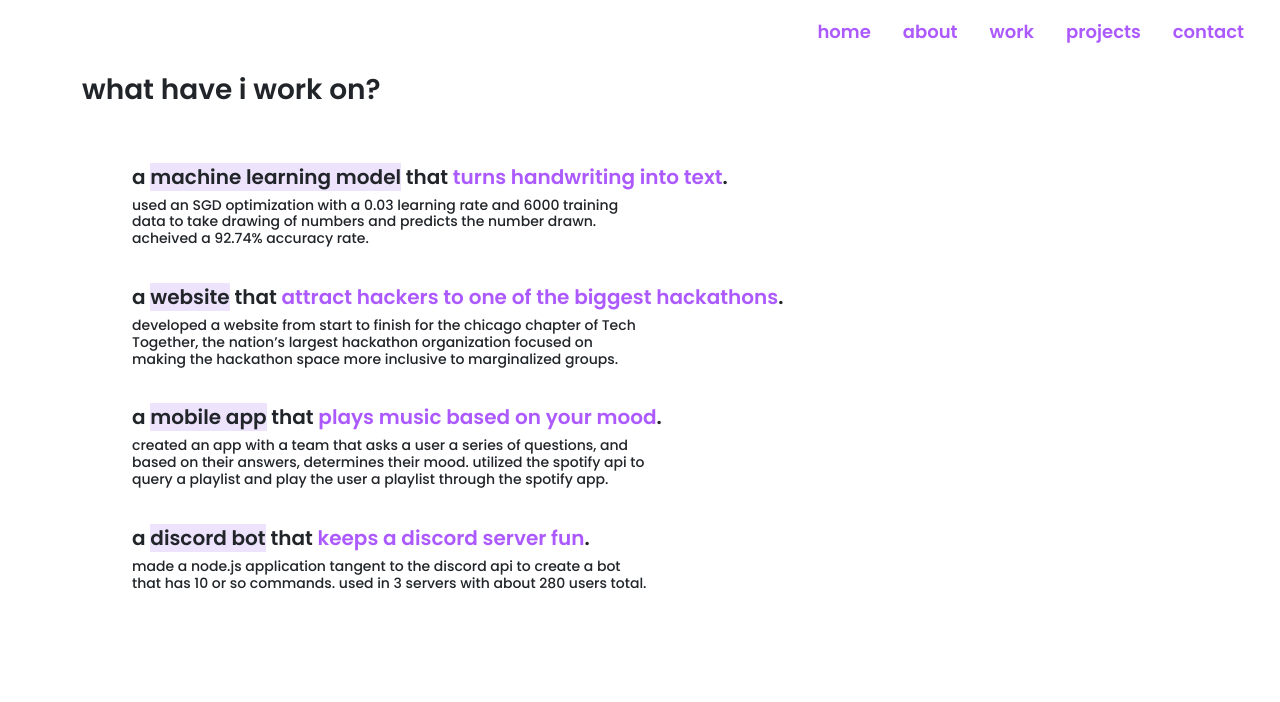
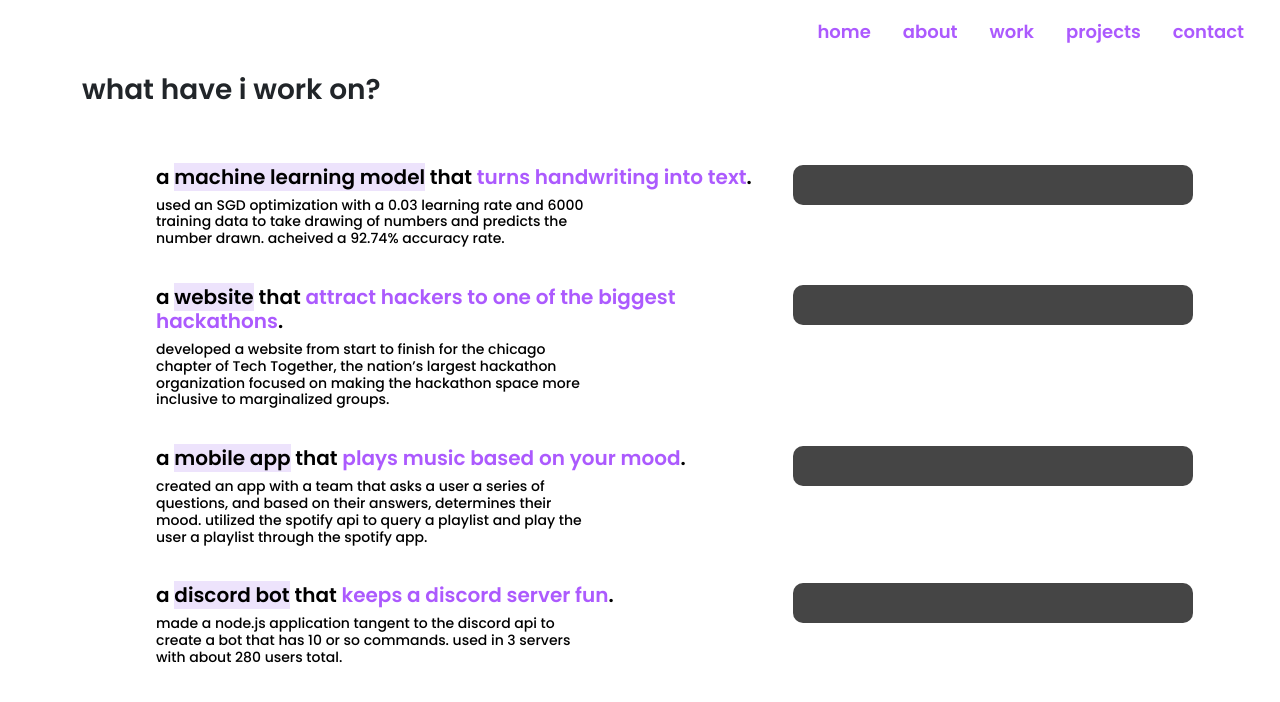
Before and after one commit to prashkn/portfolio, a React (Create React App) app: page /Projects in a window 1280 px wide. Shown: the top 702 px of the page. Built offline with nearby package versions, Linux system fonts and the light colour scheme.

Commit message:
added motion for project card and code snippets

```diff
--- a/src/modules/ProjectCard.js
+++ b/src/modules/ProjectCard.js
@@ -3,12 +3,29 @@ import Container from "react-bootstrap/Container";
 import Row from "react-bootstrap/Row";
 import Col from "react-bootstrap/Col";
 import fonts from "../styles/fonts.module.css";
+import { motion } from "framer-motion";
 
-export default function ProjectCard({ header, description, github_link }) {
+export default function ProjectCard({
+  header,
+  description,
+  sourcecode,
+  githublink,
+}) {
   return (
+    <motion.div
+      style={styles.motionbtn}
+      whileHover={{ scale: 1.03 }}
+      whileTap={{ scale: 0.9 }}
+    >
+      <a
+        href={githublink}
+        style={{ textDecoration: "none", color: "black" }}
+        target="_blank"
+        rel="noreferrer"
+      >
         <Container>
           <Row>
-        <Col xs={8}>
+            <Col xs={7}>
               <h1 className={fonts.poppinssemibold} style={{ fontSize: 20 }}>
                 a <span style={{ backgroundColor: "#EDE3FC" }}>{header.a}</span>{" "}
                 that <span style={{ color: "#AC5AFE" }}>{header.b}</span>.
@@ -19,8 +36,33 @@ export default function ProjectCard({ header, description, github_link }) {
                 </h2>
               </Row>
             </Col>
-        <Col></Col>
+            <Col>
+              <pre style={styles.pre}>
+                <code style={styles.code}>{sourcecode}</code>
+              </pre>
+            </Col>
           </Row>
         </Container>
+      </a>
+    </motion.div>
   );
 }
+
+const styles = {
+  pre: {
+    background: "#454545",
+    padding: 20,
+    borderRadius: 10,
+    maxWidth: 400,
+    scrollbarWidth: "none",
+  },
+  code: {
+    textAlign: "left",
+    whiteSpace: "pre",
+    wordSpacing: "normal",
+    wordBreak: "normal",
+    wordWrap: "normal",
+    lineHeight: 1.5,
+    color: "#EDE3FC",
+  },
+};
```
Lines whose indentation alone changed are shown as unchanged.
